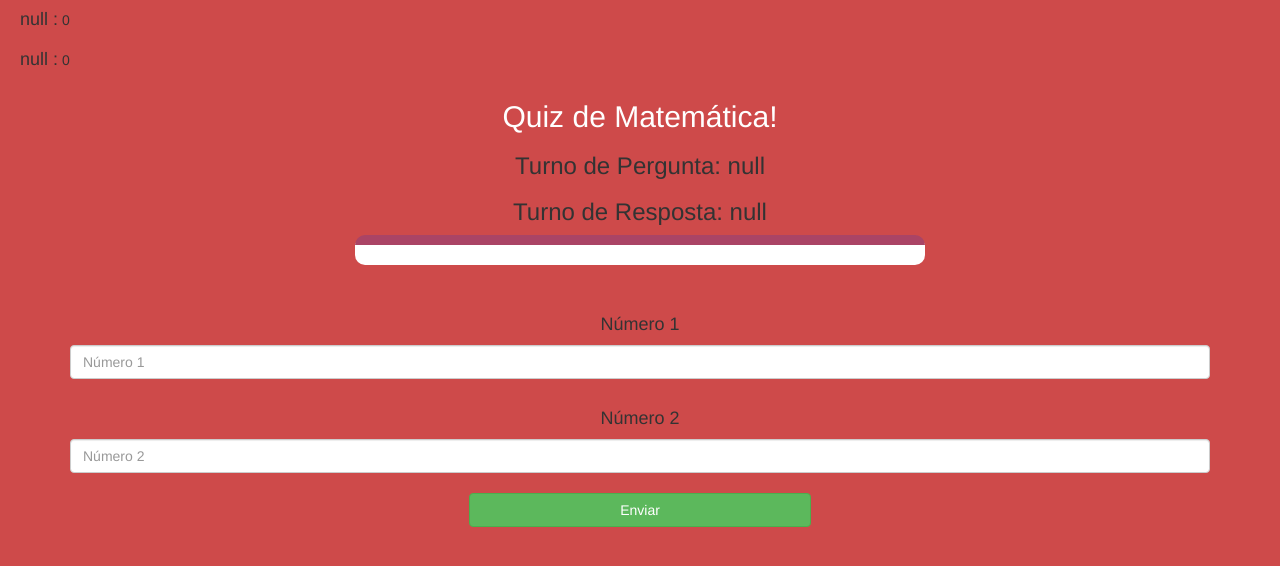
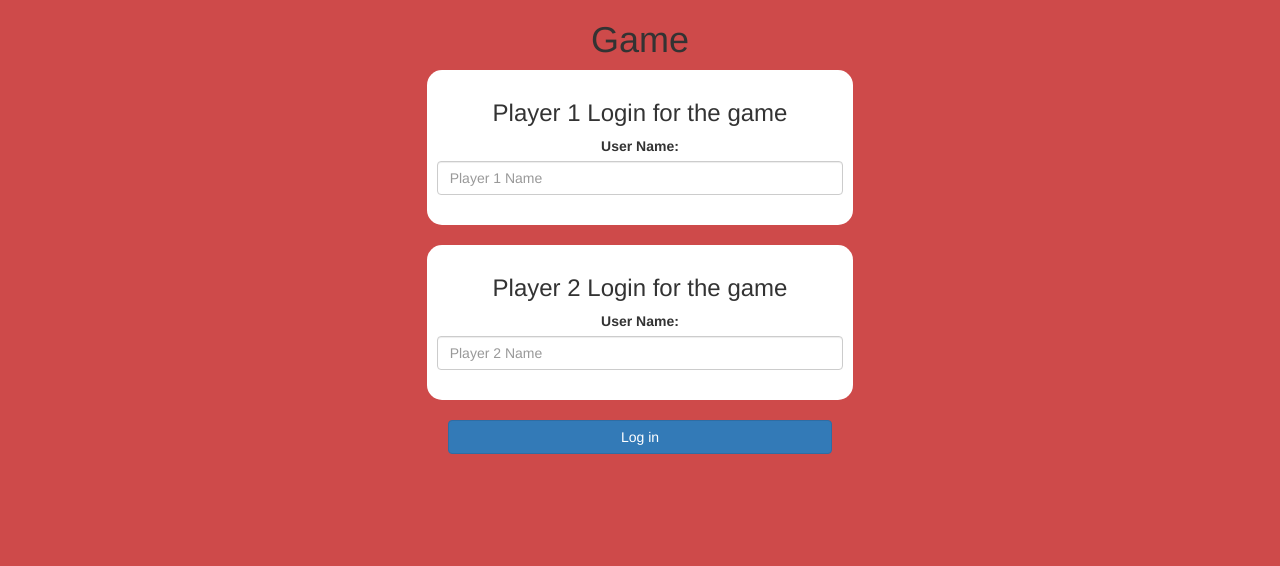
Before and after one commit to LuizByjus/C89909192c, a plain HTML site: page index.html in a window 1280 px wide. Drawn offline with nearby package versions, Linux system fonts and the light colour scheme.

Commit message:
Update index.html

```diff
--- a/index.html
+++ b/index.html
@@ -1,38 +1,38 @@
 <!DOCTYPE html>
 <html>
 <head>
-	<title>Jogo:Quiz de Matemática!</title>
+	<title>The Math Quiz Game!</title>
 
 <meta name="viewport" content="width=device-width, initial-scale=1">
 <link rel="stylesheet" href="https://maxcdn.bootstrapcdn.com/bootstrap/3.4.0/css/bootstrap.min.css">
 <script src="https://ajax.googleapis.com/ajax/libs/jquery/3.4.1/jquery.min.js"></script>
 <script src="https://maxcdn.bootstrapcdn.com/bootstrap/3.4.0/js/bootstrap.min.js"></script>
+
 <link rel="stylesheet" type="text/css" href="game.css">
+
+<script src="game_login.js"></script>
 </head>
 <body>
 
-<h4 id="player1_name"></h4> <span id="player1_score"></span>
+<center>
+	<h1>Game</h1>
+
+	<div class="col-lg-4 col-sm-8 col-xs-11 login_div1">
+		<h3 >Player 1 Login for the game</h3>
+		<label >User Name:</label>
+		 <input type="text" id="player1_name_input" class="form-control" placeholder="Player 1 Name">
+		 <br>
+	</div>
 <br>
-<h4 id="player2_name"></h4> <span id="player2_score"></span>
+	<div class="col-lg-4 col-sm-8 col-xs-11 login_div2">
+		<h3 >Player 2 Login for the game</h3>
+		  <label >User Name:</label>
+		 <input type="text" id="player2_name_input" class="form-control" placeholder="Player 2 Name">
+		<br>
+	</div>
+	<br>
+		<button style="width:30%" class="btn btn-primary" onclick="addUser()">Log in</button>
+</center>
 
-<div class="container">
-	<center>
-		<h2 style="color: white;">Quiz de Matemática!</h2>
-		<h3 id="player_question"></h3>
-		<h3 id="player_answer"></h3>
-		<div id="output" class="col-lg-6"> </div>
-		<br>
-		<br>
-		<h4>Número 1</h4>
-		<input type="text" id="number1" class="form-control" placeholder="Número 1">
-		<br>
-		<h4>Número 2</h4>
-		<input type="text" id="number2" class="form-control" placeholder="Número 2">
-		<br>
-		<button onclick="send()" class="btn btn-success" style="width: 30%;">Enviar</button>
-	</center>
-</div>
-
-<script src="game_page.js"></script>
 </body>
 </html>
```
